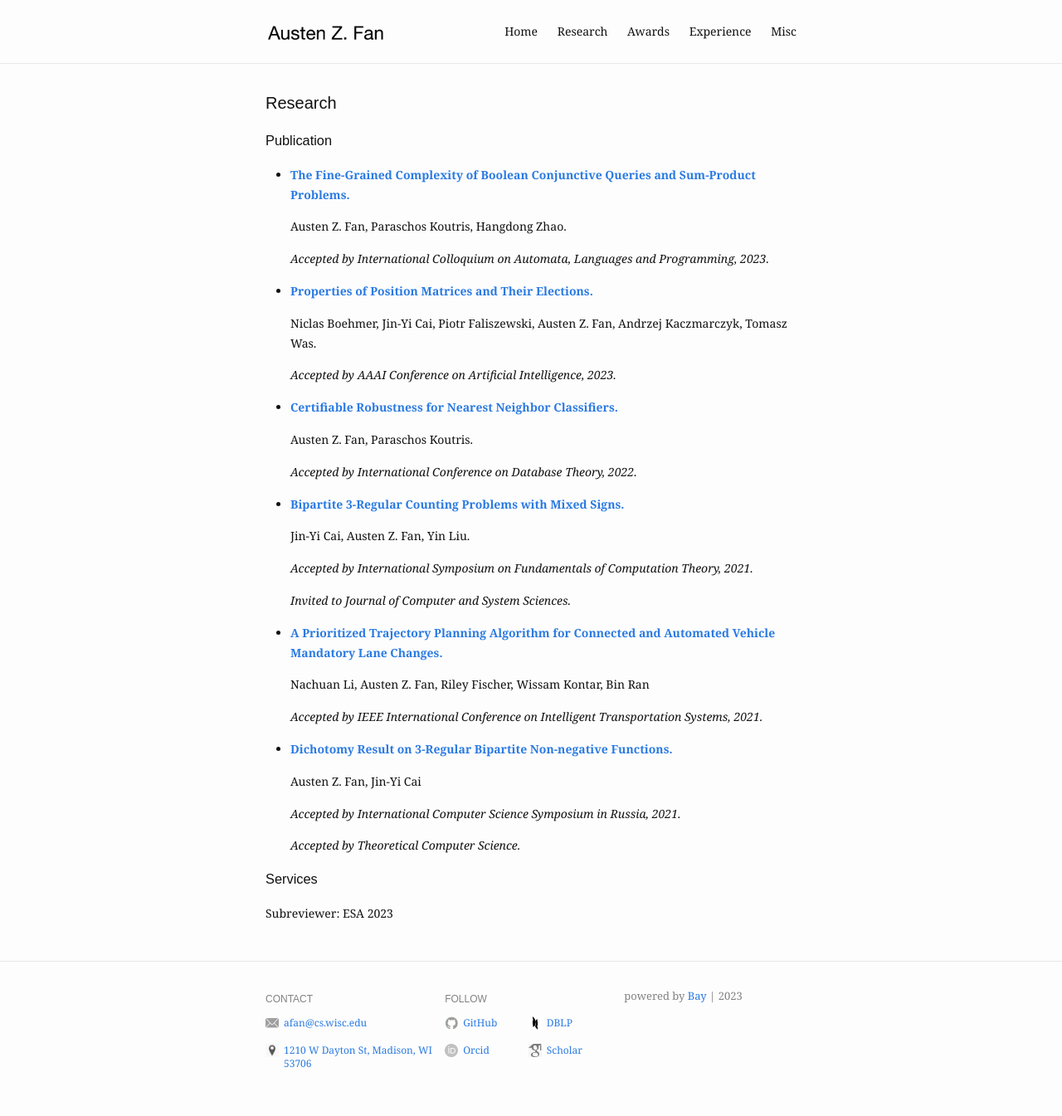
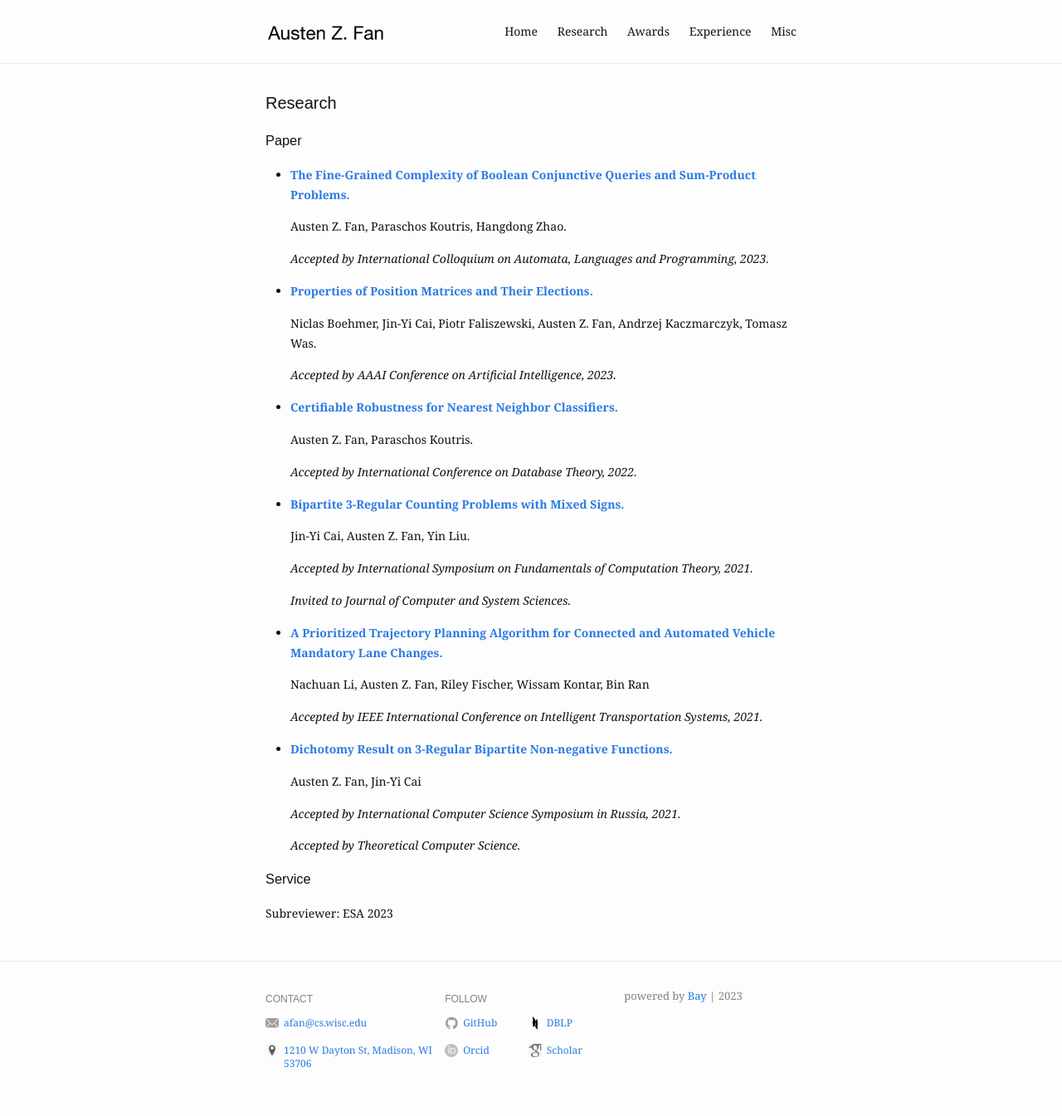
Before and after one commit to Austen-Z-Fan/Austen-Z-Fan.github.io, a Jekyll site: the page built from research.md, in a window 1280 px wide. Shown: the whole page at 83% size. Built offline with Jekyll 4.4.1, drawn with Linux system fonts in a browser that asks for light colours.

Commit message:
Update research.md

```diff
--- a/research.md
+++ b/research.md
@@ -4,7 +4,7 @@ title: Research
 slug: /research
 ---
 
-### Publication
+### Paper
 * [**The Fine-Grained Complexity of Boolean Conjunctive Queries and Sum-Product Problems.**](https://arxiv.org/abs/2304.14557)
 
   Austen Z. Fan, Paraschos Koutris, Hangdong Zhao.
@@ -49,5 +49,5 @@ slug: /research
   *Accepted by Theoretical Computer Science.*
 
 
-### Services
+### Service
 Subreviewer: ESA 2023
```
